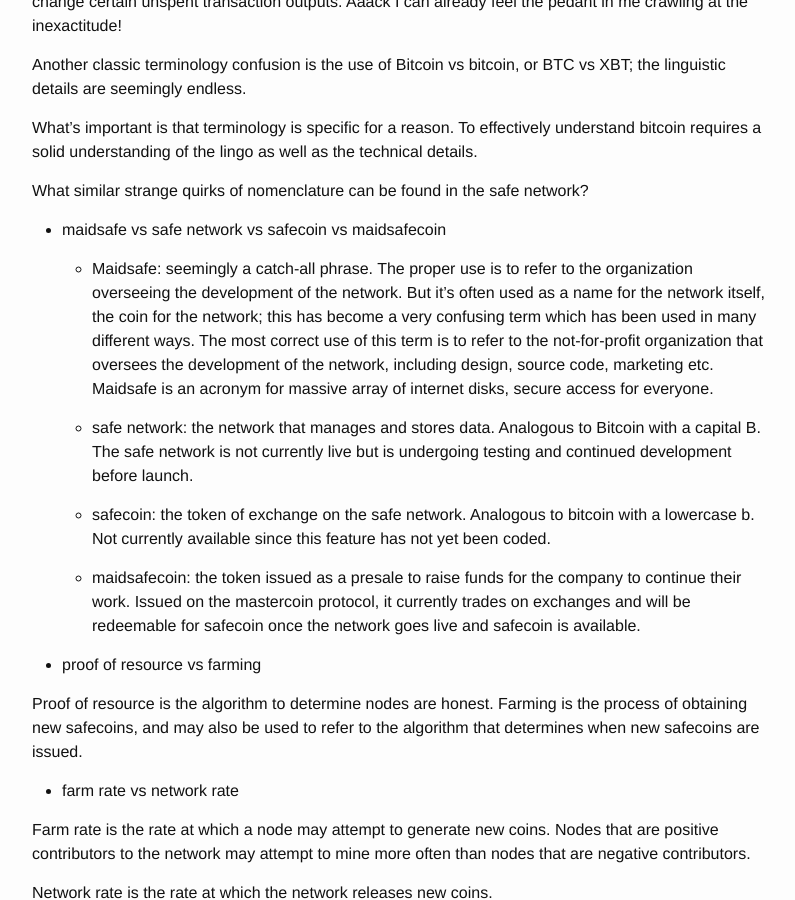
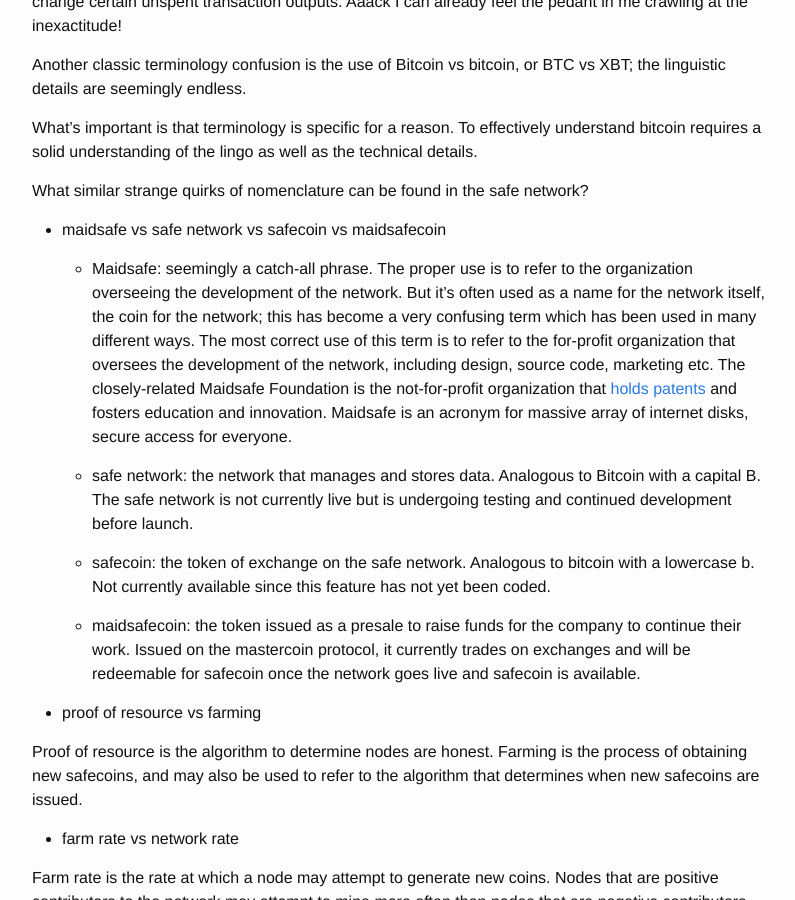
Before and after one commit to safe-network-explained/safe-network-explained.github.io, a Jekyll site: the page built from _posts/2016-05-05-safe-for-bitcoiners.markdown, in a window 1280 px wide and 900 px high, scrolled down 12111 px. Shown: the whole window, without its empty margins (238-1033 px from the left). Built offline with Jekyll 4.4.1, drawn with Linux system fonts in a browser that asks for light colours.

Commit message:
Maidsafe vs Maidsafe Foundation clarification

```diff
--- a/_posts/2016-05-05-safe-for-bitcoiners.markdown
+++ b/_posts/2016-05-05-safe-for-bitcoiners.markdown
@@ -363,7 +363,7 @@
 
 * maidsafe vs safe network vs safecoin vs maidsafecoin
 
-    * Maidsafe: seemingly a catch-all phrase. The proper use is to refer to the organization overseeing the development of the network. But it's often used as a name for the network itself, the coin for the network; this has become a very confusing term which has been used in many different ways. The most correct use of this term is to refer to the not-for-profit organization that oversees the development of the network, including design, source code, marketing etc. Maidsafe is an acronym for massive array of internet disks, secure access for everyone.
+    * Maidsafe: seemingly a catch-all phrase. The proper use is to refer to the organization overseeing the development of the network. But it's often used as a name for the network itself, the coin for the network; this has become a very confusing term which has been used in many different ways. The most correct use of this term is to refer to the for-profit organization that oversees the development of the network, including design, source code, marketing etc. The closely-related Maidsafe Foundation is the not-for-profit organization that [holds patents](http://cointelegraph.com/news/clearing-the-air-over-maidsafes-patent-request-an-interview-with-coo-nick-lambert) and fosters education and innovation. Maidsafe is an acronym for massive array of internet disks, secure access for everyone.
 
     * safe network: the network that manages and stores data. Analogous to Bitcoin with a capital B. The safe network is not currently live but is undergoing testing and continued development before launch.
 
```
